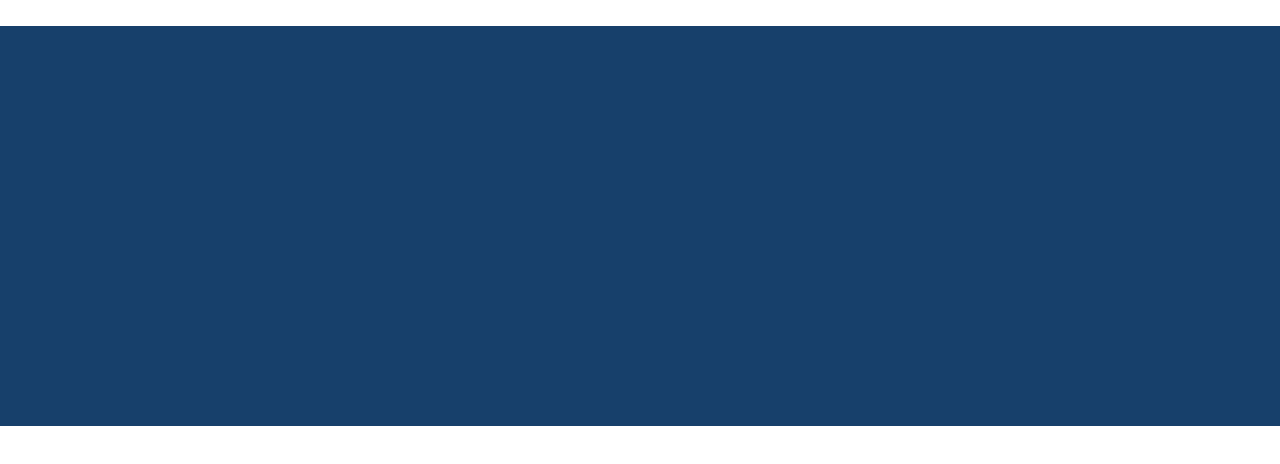
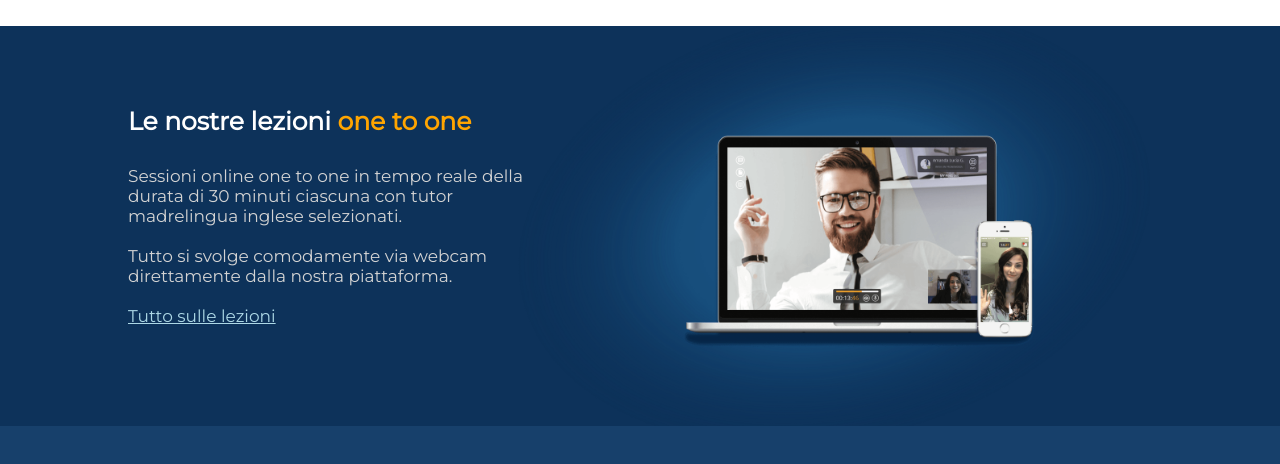
Before and after one commit to LeoNick85/htmlcss-fluentify, a plain HTML site: page index.html in a window 1280 px wide. Shown: the part 1759-2223 px from the top of the page. Before the commit the page ends 2185 px from the top, so only its background shows below. Drawn offline with Linux system fonts and the light colour scheme.

Commit message:
Added third section

```diff
--- a/index.html
+++ b/index.html
@@ -119,6 +119,17 @@
                     </section>
                 </section>
             </div>
+            <section id="lection-onetoone">
+                <div class="container">
+                    <div>
+                        <h5>Le nostre lezioni <span>one to one</span></h5>
+                        <p>Sessioni online one to one in tempo reale della durata di 30 minuti ciascuna con tutor madrelingua inglese selezionati.</p>
+                        <p>Tutto si svolge comodamente via webcam direttamente dalla nostra piattaforma.</p>
+                        <p><a href="#">Tutto sulle lezioni</a></p>
+
+                    </div>
+                </div>
+            </section>
         </main>
         <footer>
 
--- a/style.css
+++ b/style.css
@@ -217,6 +217,44 @@ main {
     width: 180px;
 }
 
+#lection-onetoone {
+    height: 400px;
+    background-color: #0d325a;
+}
+
+#lection-onetoone .container {
+    background-image: url("img/lection.png");
+    background-repeat: no-repeat;
+    background-position: right;
+    background-size: contain;
+    height: 100%;
+}
+
+#lection-onetoone .container div {
+    width: 40%;
+}
+
+#lection-onetoone .container div h5{
+    color: white;
+    font-size: 25px;
+    padding-top: 80px;
+    margin-bottom: 30px
+}
+
+#lection-onetoone .container div h5 span {
+    color: orange;
+}
+
+#lection-onetoone .container div p {
+    color: lightgrey;
+    font-size: 17px;
+    margin-bottom: 20px;
+}
+
+#lection-onetoone .container div p a {
+    color: lightblue;
+}
+
 footer {
     height: 400px;
     background-color: #17406b;
```
Also changed, not shown: img/lection.png (added).
